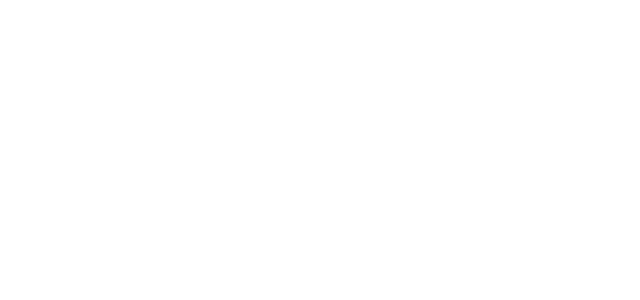
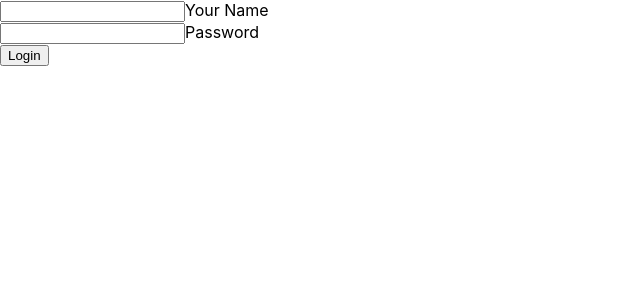
Before and after one commit to fishdayy/caseMd6_FE_ThueNha, a React (Create React App) app: page /login in a window 1280 px wide. Shown: the top 300 px of the page, without its empty margins (0-640 px from the left). Built offline with nearby package versions, Linux system fonts and the light colour scheme.

Commit message:
first commit

```diff
--- a/package.json
+++ b/package.json
@@ -3,11 +3,16 @@
   "version": "0.1.0",
   "private": true,
   "dependencies": {
+    "@reduxjs/toolkit": "^1.9.1",
     "@testing-library/jest-dom": "^5.16.5",
     "@testing-library/react": "^13.4.0",
     "@testing-library/user-event": "^13.5.0",
+    "axios": "^1.2.1",
+    "formik": "^2.2.9",
     "react": "^18.2.0",
     "react-dom": "^18.2.0",
+    "react-redux": "^8.0.5",
+    "react-router-dom": "^6.6.1",
     "react-scripts": "5.0.1",
     "web-vitals": "^2.1.4"
   },
--- a/src/App.js
+++ b/src/App.js
@@ -1,11 +1,25 @@
-import logo from './logo.svg';
-import './App.css';
+import {Route,Routes} from "react-router-dom";
+import Login from "./page/login";
+import {useSelector} from "react-redux";
+import Register from "./page/register";
+import Home from "./page/home";
 
 function App() {
+  let dataUser = useSelector(state => {
+    return state.user.userNow
+  })
   return (
-    <div className="App">
-
-    </div>
+      <Routes>
+        <Route path={'/'} element={<Register/>}></Route>
+        <Route path={'/login'} element={<Login/>}></Route>
+        {
+          dataUser !=null ?
+              <Route path={'/home'} element={<Home/>}>
+              </Route>
+              :
+              <Route path="*" element={<Login/>}/>
+        }
+      </Routes>
   );
 }
 
--- a/src/index.js
+++ b/src/index.js
@@ -3,15 +3,16 @@ import ReactDOM from 'react-dom/client';
 import './index.css';
 import App from './App';
 import reportWebVitals from './reportWebVitals';
+import {BrowserRouter} from "react-router-dom";
+import {Provider} from "react-redux";
+import store from "./redux/store";
 
 const root = ReactDOM.createRoot(document.getElementById('root'));
 root.render(
-  <React.StrictMode>
-    <App />
-  </React.StrictMode>
+    <Provider store={store}>
+        <BrowserRouter>
+            <App />
+        </BrowserRouter>
+    </Provider>
 );
-
-// If you want to start measuring performance in your app, pass a function
-// to log results (for example: reportWebVitals(console.log))
-// or send to an analytics endpoint. Learn more: https://bit.ly/CRA-vitals
 reportWebVitals();
--- /dev/null
+++ b/src/page/home.js
@@ -0,0 +1,15 @@
+import React from 'react';
+import {useSelector} from "react-redux";
+
+const Home = () => {
+    const userNow = useSelector(state=>{
+        return state.user
+    })
+    return (
+        <div>
+            <h1>Home</h1>
+        </div>
+    );
+};
+
+export default Home;
--- /dev/null
+++ b/src/page/login.js
@@ -0,0 +1,55 @@
+import React from 'react';
+import {Field, Form, Formik} from "formik";
+import {useDispatch} from "react-redux";
+import {Link, useNavigate} from "react-router-dom";
+import {login} from "../service/userService";
+
+const Login = () => {
+
+    const dispatch = useDispatch()
+    const navigate = useNavigate()
+    const handleLogin = async (values) => {
+        let dataLogin = await dispatch(login(values))
+        checkLogin(dataLogin)
+    }
+
+    const checkLogin = (dataLogin) => {
+        if (dataLogin.payload.mess) {
+            alert('Tài khoản hoặc mật khẩu không đúng')
+            localStorage.clear()
+
+        } else {
+            alert('Đăng nhập thành công')
+            navigate('/home')
+        }
+    }
+
+    return (
+        <div>
+            <Formik initialValues={{}} onSubmit={(values) => {
+                handleLogin(values)
+            }}>
+
+                <Form>
+
+                    <div>
+                        <Field type="text" name={'username'}/>
+                        <label>Your Name</label>
+                    </div>
+
+                    <div>
+                        <Field name={'password'} type="password"/>
+                        <label>Password</label>
+                    </div>
+
+                    <div>
+                        <button className="btn btn-primary btn-lg">Login</button>
+                    </div>
+
+                </Form>
+            </Formik>
+        </div>
+    );
+};
+
+export default Login;
--- /dev/null
+++ b/src/page/register.js
@@ -0,0 +1,59 @@
+import React from 'react';
+import {Field, Form, Formik} from "formik";
+import {useDispatch, useSelector} from "react-redux";
+import {register} from "../service/userService";
+import {Link, useNavigate} from "react-router-dom";
+
+const Register = () => {
+    const navigate = useNavigate()
+    const dispatch = useDispatch()
+    const handleRegister = async (values) => {
+        let data = {
+            username: values.username,
+            password: values.password
+        }
+        let registerMess = await dispatch(register(data))
+        checkRepeatUser(registerMess)
+    }
+    const checkRepeatUser = (registerMess) => {
+        if (registerMess.payload.mess == 'Tài khoản đã tồn tại') {
+            alert('Tài khoản đã tồn tại')
+        } else {
+            alert('Tạo tài khoản thành công')
+            navigate('/login')
+        }
+    }
+    return (
+        <div>
+            <Formik initialValues={{}} onSubmit={(values) => {
+                handleRegister(values)
+            }}>
+
+                <Form>
+
+                    <div>
+                        <Field name={'username'} type="text"/>
+                        <label className="form-label" htmlFor="form3Example1c">Your Name</label>
+                    </div>
+
+                    <div>
+                        <Field name={'password'} type="password"/>
+                        <label>Password</label>
+                    </div>
+
+                    <div>
+                        <Field name={'repeat'} type="password"/>
+                        <label>Repeat your password</label>
+                    </div>
+
+                    <div>
+                        <button className="btn btn-primary btn-lg">Register</button>
+                    </div>
+                </Form>
+
+            </Formik>
+        </div>
+    );
+};
+
+export default Register;
--- /dev/null
+++ b/src/redux/store.js
@@ -0,0 +1,9 @@
+import {configureStore} from '@reduxjs/toolkit';
+import userSlice from "./userRedux/userSlice";
+
+const store = configureStore({
+    reducer: {
+        user: userSlice
+    },
+})
+export default store
--- /dev/null
+++ b/src/redux/userRedux/userSlice.js
@@ -0,0 +1,22 @@
+import {createSlice} from "@reduxjs/toolkit";
+import {changePassword, login, register} from "../../service/userService";
+
+const initialState = {
+    userNow: JSON.parse(localStorage.getItem('user'))
+}
+
+const userSlice = createSlice({
+    name: 'user',
+    initialState,
+    extraReducers: builder => {
+        builder.addCase(login.fulfilled, (state, action) => {
+            state.userNow = action.payload
+            localStorage.setItem('user', JSON.stringify(action.payload))
+        })
+        builder.addCase(changePassword.fulfilled, (state, action) => {
+            state.userNow = action.payload.user
+            localStorage.setItem('user', JSON.stringify(action.payload))
+        })
+    }
+})
+export default userSlice.reducer
--- /dev/null
+++ b/src/service/userService.js
@@ -0,0 +1,25 @@
+import {createAsyncThunk} from "@reduxjs/toolkit";
+import axios from "axios";
+
+export const register = createAsyncThunk(
+    'user/register',
+    async (data)=>{
+        const res= await axios.post("http://localhost:8080/users/register",data)
+        return res.data
+    }
+)
+export const login = createAsyncThunk(
+    'user/login',
+    async (data)=>{
+        const res = await axios.post('http://localhost:8080/users/login',data)
+        return res.data
+    }
+)
+
+export const changePassword = createAsyncThunk(
+    'user/changePassword',
+    async (data)=>{
+        const res = await axios.post('http://localhost:8080/users/changePassword/' + data.id, data)
+        return res.data
+    }
+)
```
Also changed, not shown: 1 other file (tests, documents, lock files or other folders).
